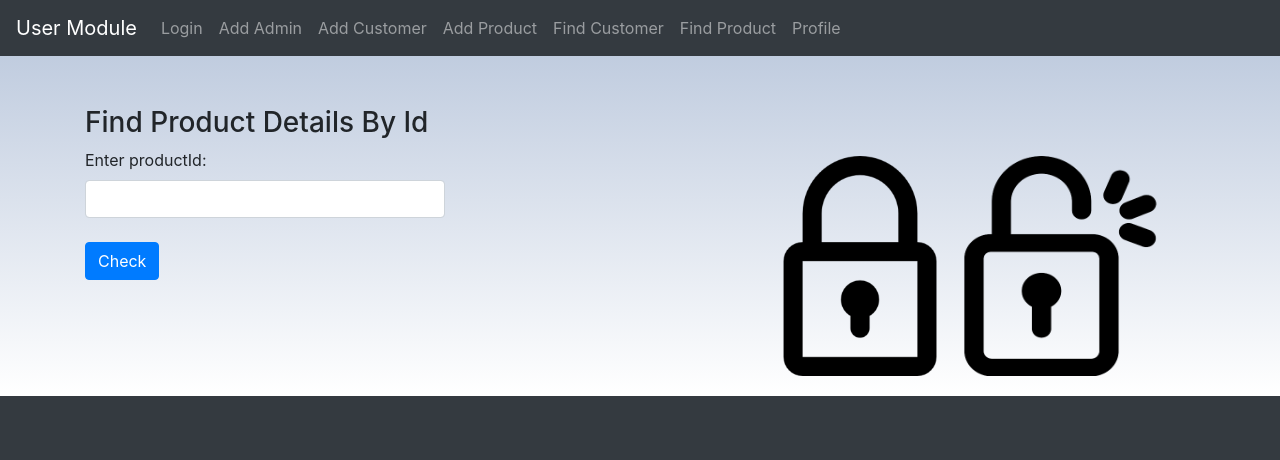
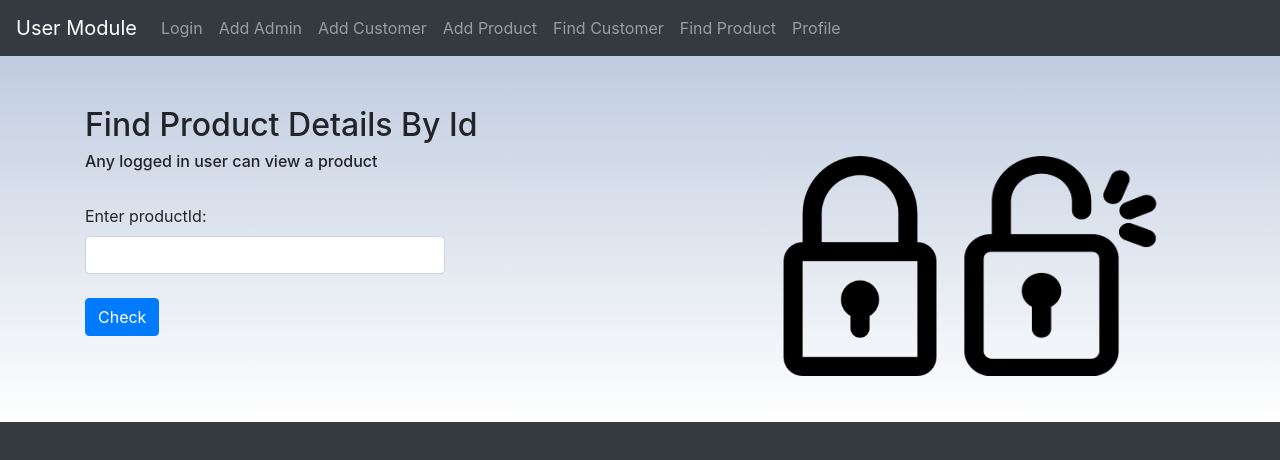
Before and after one commit to jatint17/userms_clientside, a React (Create React App) app: page /products/byid in a window 1280 px wide. Shown: the top 460 px of the page. Built offline with nearby package versions, Linux system fonts and the light colour scheme.

Commit message:
styling changes

```diff
--- a/src/component/AddProduct.js
+++ b/src/component/AddProduct.js
@@ -77,7 +77,7 @@ export default function AddProduct() {
     <div style={{ paddingBottom: '50px' }}>
       <form onSubmit={submitHandler}>
         <h2>Enter new product details</h2>
-        <h6>Add a product</h6><br/>
+        <h6>Only an admin can add a product</h6><br/>
 
         <div className="form-group">
           <label>
@@ -108,9 +108,7 @@ export default function AddProduct() {
           />
         </div><br/>
 
-        <button className={"btn btn-primary"}>
-          Create product
-        </button>
+        <button className={"btn btn-primary"}>Create product</button>
 
         {currentState.validations ? (
           <div>
--- a/src/component/DisplayProductOnRequest.js
+++ b/src/component/DisplayProductOnRequest.js
@@ -60,8 +60,9 @@ export default function DisplayProductOnRequest() {
 
 
     return (
-        <div>
-            <h3>Find Product Details By Id</h3>
+        <div style={{ paddingBottom: '50px' }}>
+            <h2>Find Product Details By Id</h2>
+            <h6>Any logged in user can view a product</h6><br />
             <div>
                 <form onSubmit={submitHandler}>
                     <div className="form-group">
```
